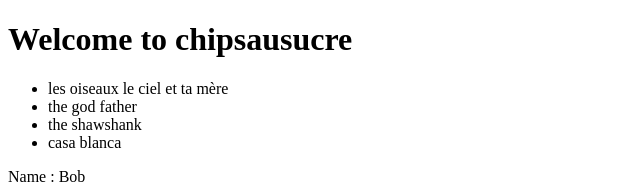
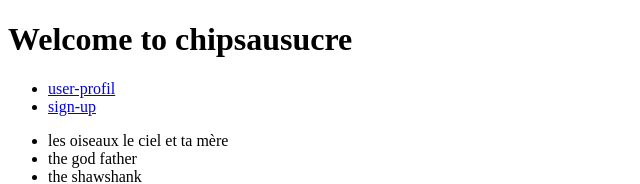
Before and after one commit to yorannelisabeth/Projet_Angular, an Angular app: page /user-profil in a window 1280 px wide. Before the commit this address led to /. Shown: the top 184 px of the page, without its empty margins (0-640 px from the left). Built offline with nearby package versions, Linux system fonts and the light colour scheme.

Commit message:
quète 4 angular les routeurs

```diff
--- a/src/app/app.component.html
+++ b/src/app/app.component.html
@@ -1,4 +1,17 @@
 <h1 appHighlight>Welcome to {{title}}</h1>
+
+
+<ul>
+    <li>
+      <a [routerLink]="['/user-profil']">user-profil</a>
+    </li>
+    <li>
+      <a [routerLink]="['/sign-up']">sign-up</a>
+    </li>
+  </ul>
+
+
+
 <ul *appDisplayGuests="displayGuestList">
 <li appHighlight >les oiseaux le ciel et ta mère</li>
 <li> the god father</li>
@@ -6,4 +19,7 @@
 <li>casa blanca</li>
 </ul>
 
+
+<router-outlet></router-outlet>
+
 <app-user-profil></app-user-profil>
--- a/src/app/app.module.ts
+++ b/src/app/app.module.ts
@@ -8,6 +8,10 @@ import { SignUpComponent } from './sign-up/sign-up.component';
 import { UserProfilComponent } from './user-profil/user-profil.component';
 import { HighlightDirective } from './highlight.directive';
 import { DisplayGuestsDirective } from './display-guests.directive';
+import { RouterModule } from '@angular/router';
+import { ROUTES } from './app.routes';
+
+
 
 @NgModule({
   declarations: [
@@ -22,6 +26,7 @@ import { DisplayGuestsDirective } from './display-guests.directive';
     BrowserModule,
     AppRoutingModule,
     FormsModule,
+    RouterModule.forRoot(ROUTES)
   ],
   providers: [],
   bootstrap: [AppComponent]
--- /dev/null
+++ b/src/app/app.routes.ts
@@ -0,0 +1,11 @@
+import { Routes } from '@angular/router';
+import { UserProfilComponent } from "./user-profil/user-profil.component";
+import { SignUpComponent } from "./sign-up/sign-up.component";
+
+const ROUTES: Routes = [
+  { path: 'sign-up', component: SignUpComponent },
+  { path: 'user-profil', component: UserProfilComponent },
+  {path: '', redirectTo:"user-profil", pathMatch:"full"}
+];
+
+export { ROUTES };
```
